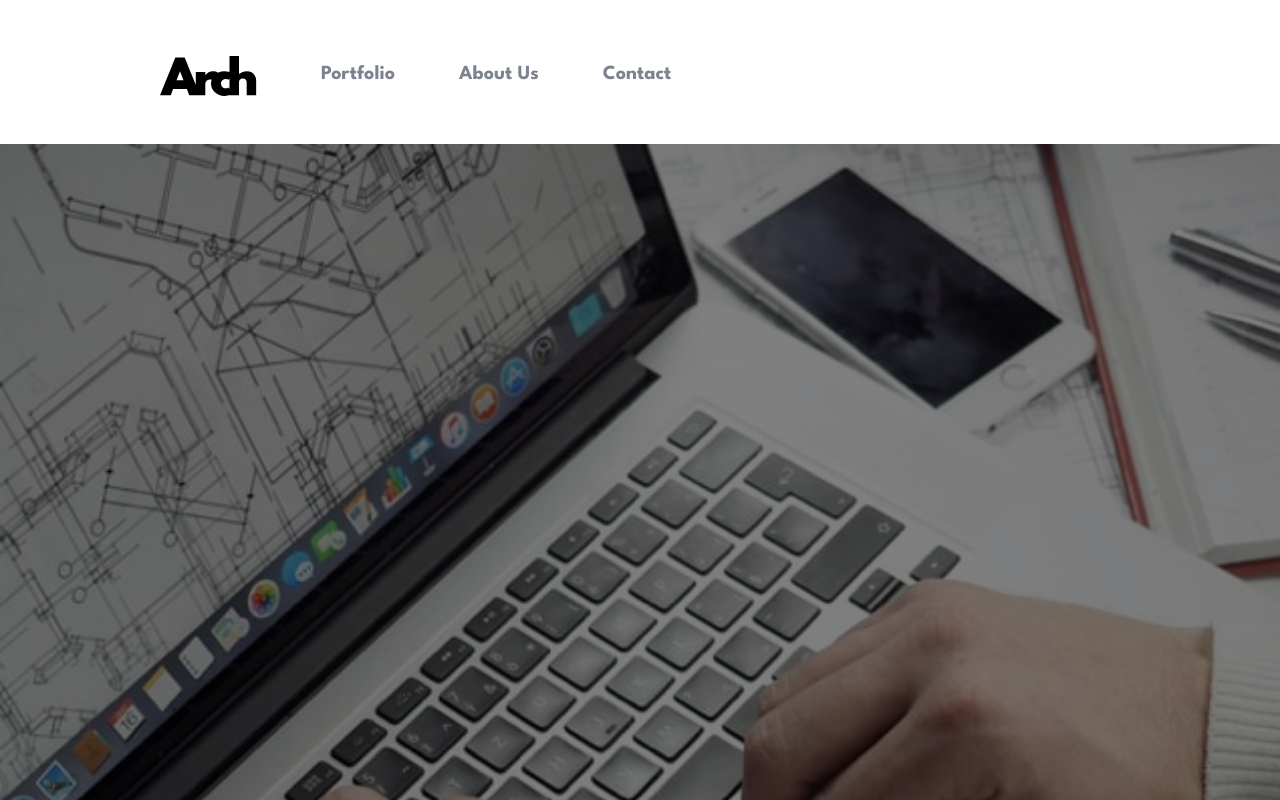
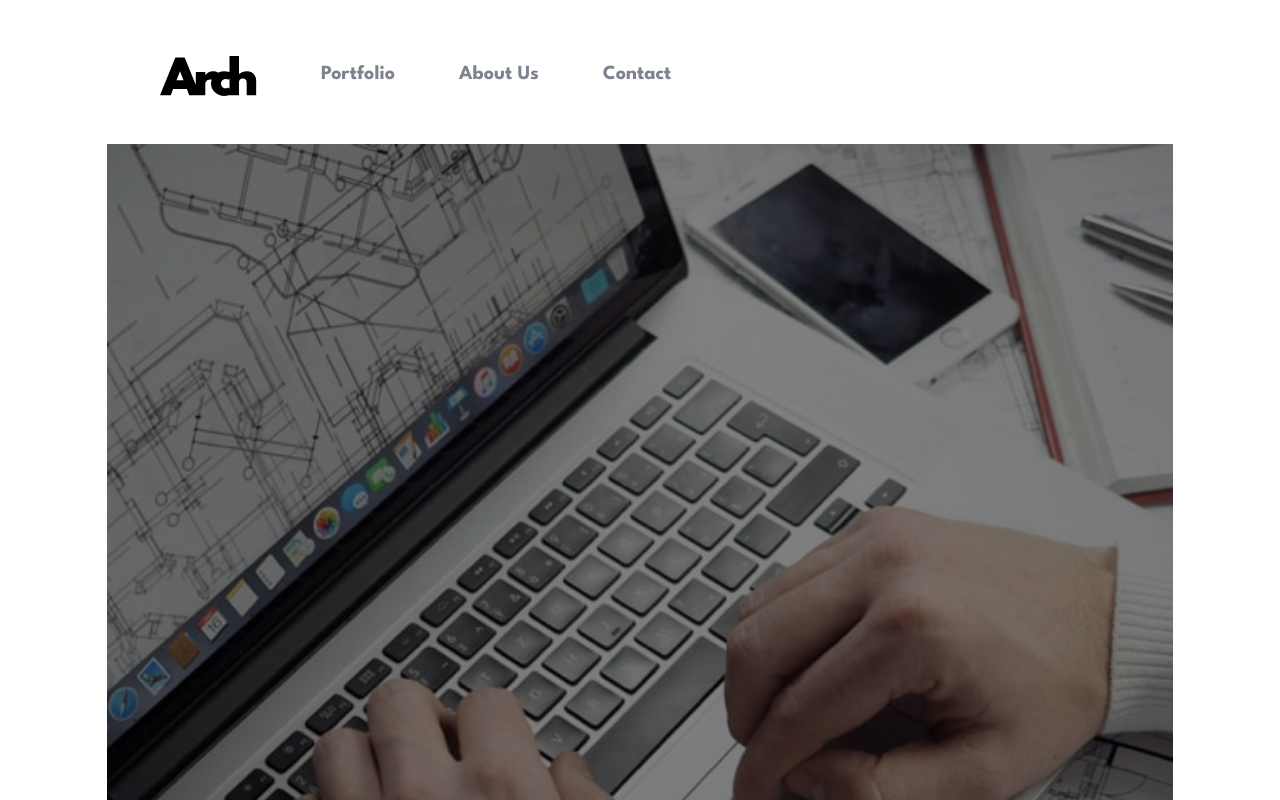
Before and after one commit to ChrisManfredijr/arch-studio, a React (Vite) app: page /About in a window 1280 px wide. Shown: the top 800 px of the page. Built offline with nearby package versions, Linux system fonts and the light colour scheme.

Commit message:
started tablet responsiveness about page

```diff
--- a/src/pages/About/index.jsx
+++ b/src/pages/About/index.jsx
@@ -12,14 +12,16 @@
 const About = () => {
   return (
     <div className='min-h-max'>
-        <picture>
-          <source media="(min-width:1024px)" srcSet={aboutHeroLarge} />
-          <source media="(min-width:640px)" srcSet={aboutHeroMedium} />
-          <img src={aboutHeroSmall} alt="about us" className='w-full brightness-50' />
-        </picture>
+        <div className='md:w-10/12 mx-auto'>
+          <picture className=''>
+            <source media="(min-width:1024px)" srcSet={aboutHeroLarge} />
+            <source media="(min-width:768px)" srcSet={aboutHeroMedium} />
+            <img src={aboutHeroSmall} alt="about us" className='w-full brightness-50' />
+          </picture>
+        </div>
 
-        <div className='relative h-[350px]'>
-          <div className='absolute top-[-50px] bg-soft-white w-11/12 p-8 pt-14'>
+        <div className='relative h-[350px] '>
+          <div className='absolute top-[-50px] bg-soft-white w-11/12 p-8 pt-14 md:top-[-500px] md:w-3/4 md:right-0'>
             <h1 className='text-5xl font-bold pb-6 text-very-dark-blue'>Your team of professionals</h1>
             <p className='text-lg'>Our small team of world-class professionals will work with you every step of the way. Strong relationships are at the core of everything we do. This extends to the relationship our projects have with their surroundings.</p>
           </div>
```
